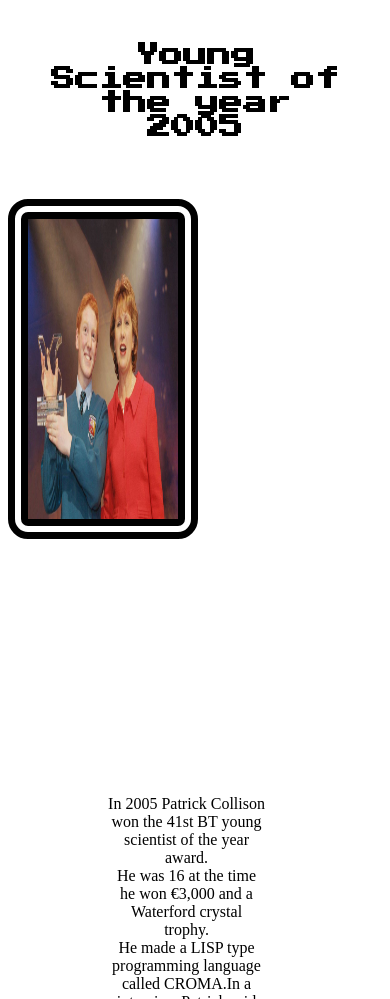
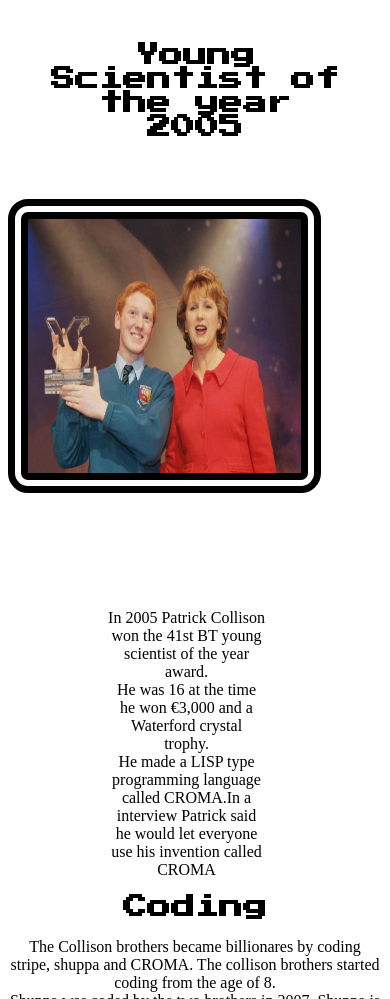
Before and after one commit to LeonidasOToole/Collisonproject, a plain HTML site: page index.html in a window 390 px wide. Shown: the part 2073-3072 px from the top of the page. Drawn offline with Linux system fonts and the light colour scheme.

Commit message:
Update collison.css

```diff
--- a/collison.css
+++ b/collison.css
@@ -95,6 +95,11 @@ range : size 200px; ;}
     .youngscientist{
         flex-direction: column-reverse;
     }
+    .scientistimg{
+    width: 70vw;
+    height: 30vh;
+    margin-bottom:0;
+}
 }
 
 #topten{display: block;
```
